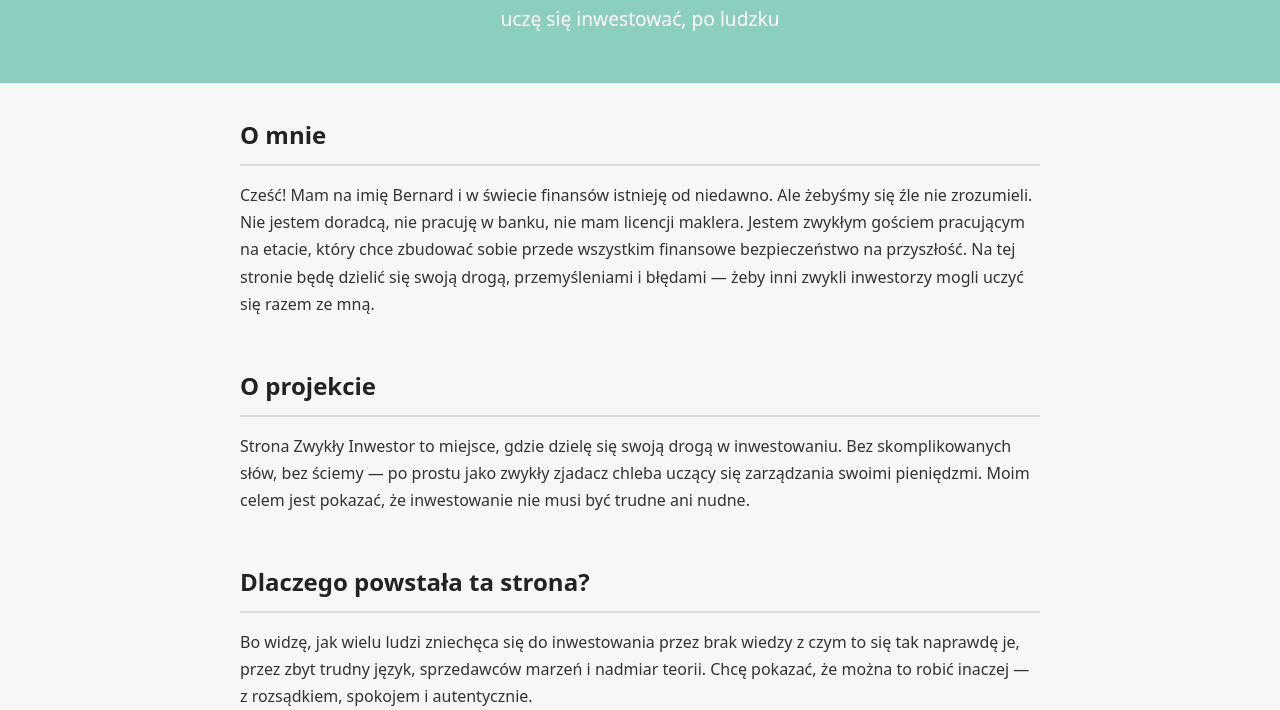
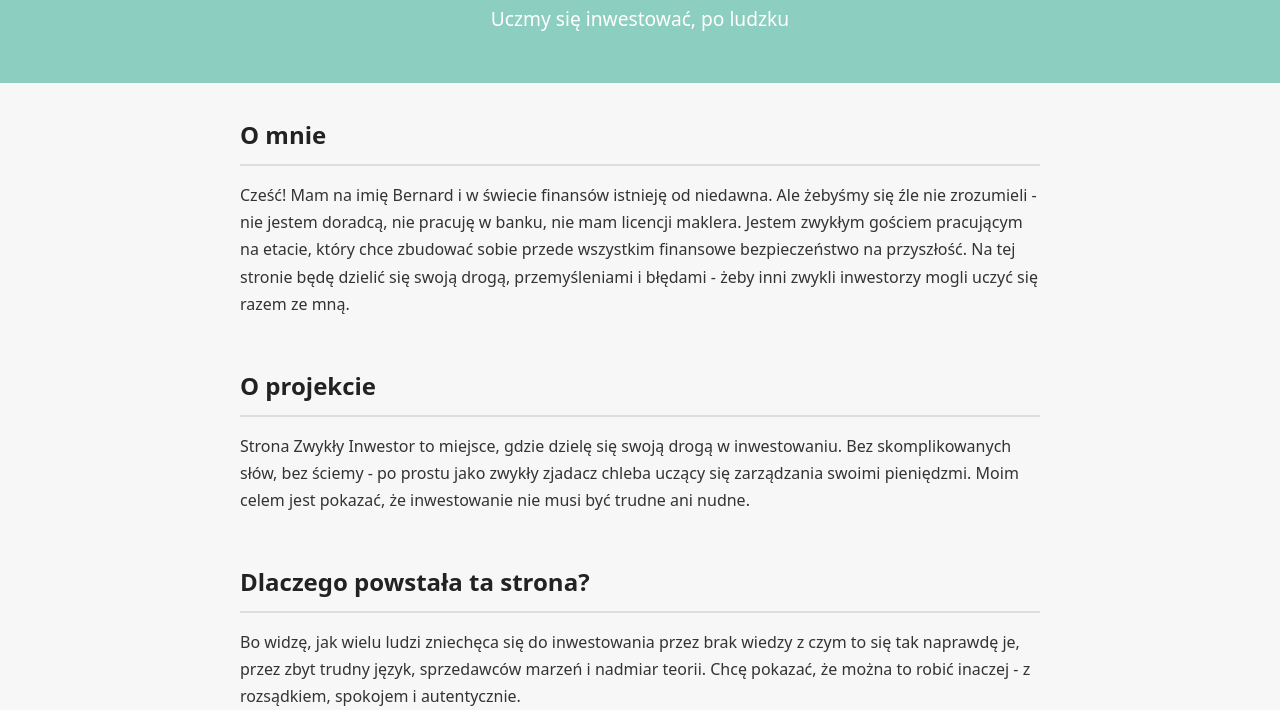
Before and after one commit to zwyklyinwestor/zwyklyinwestor.github.io, a plain HTML site: page index.html in a window 1280 px wide. Shown: the part 90-800 px from the top of the page. Drawn offline with Linux system fonts and the light colour scheme.

Commit message:
Update index.html

```diff
--- a/index.html
+++ b/index.html
@@ -53,23 +53,23 @@
 <body>
   <header>
     <h1>Zwykły Inwestor</h1>
-    <p>uczę się inwestować, po ludzku</p>
+    <p>Uczmy się inwestować, po ludzku</p>
   </header>
 
   <main>
     <section>
       <h2>O mnie</h2>
-      <p>Cześć! Mam na imię Bernard i w świecie finansów istnieję od niedawno. Ale żebyśmy się źle nie zrozumieli. Nie jestem doradcą, nie pracuję w banku, nie mam licencji maklera. Jestem zwykłym gościem pracującym na etacie, który chce zbudować sobie przede wszystkim finansowe bezpieczeństwo na przyszłość. Na tej stronie będę dzielić się swoją drogą, przemyśleniami i błędami — żeby inni zwykli inwestorzy mogli uczyć się razem ze mną.</p>
+      <p>Cześć! Mam na imię Bernard i w świecie finansów istnieję od niedawna. Ale żebyśmy się źle nie zrozumieli - nie jestem doradcą, nie pracuję w banku, nie mam licencji maklera. Jestem zwykłym gościem pracującym na etacie, który chce zbudować sobie przede wszystkim finansowe bezpieczeństwo na przyszłość. Na tej stronie będę dzielić się swoją drogą, przemyśleniami i błędami - żeby inni zwykli inwestorzy mogli uczyć się razem ze mną.</p>
     </section>
 
     <section>
       <h2>O projekcie</h2>
-      <p>Strona Zwykły Inwestor to miejsce, gdzie dzielę się swoją drogą w inwestowaniu. Bez skomplikowanych słów, bez ściemy — po prostu jako zwykły zjadacz chleba uczący się zarządzania swoimi pieniędzmi. Moim celem jest pokazać, że inwestowanie nie musi być trudne ani nudne.</p>
+      <p>Strona Zwykły Inwestor to miejsce, gdzie dzielę się swoją drogą w inwestowaniu. Bez skomplikowanych słów, bez ściemy - po prostu jako zwykły zjadacz chleba uczący się zarządzania swoimi pieniędzmi. Moim celem jest pokazać, że inwestowanie nie musi być trudne ani nudne.</p>
     </section>
 
     <section>
       <h2>Dlaczego powstała ta strona?</h2>
-      <p>Bo widzę, jak wielu ludzi zniechęca się do inwestowania przez brak wiedzy z czym to się tak naprawdę je, przez zbyt trudny język, sprzedawców marzeń i nadmiar teorii. Chcę pokazać, że można to robić inaczej — z rozsądkiem, spokojem i autentycznie.</p>
+      <p>Bo widzę, jak wielu ludzi zniechęca się do inwestowania przez brak wiedzy z czym to się tak naprawdę je, przez zbyt trudny język, sprzedawców marzeń i nadmiar teorii. Chcę pokazać, że można to robić inaczej - z rozsądkiem, spokojem i autentycznie.</p>
     </section>
 
     <section>
```
